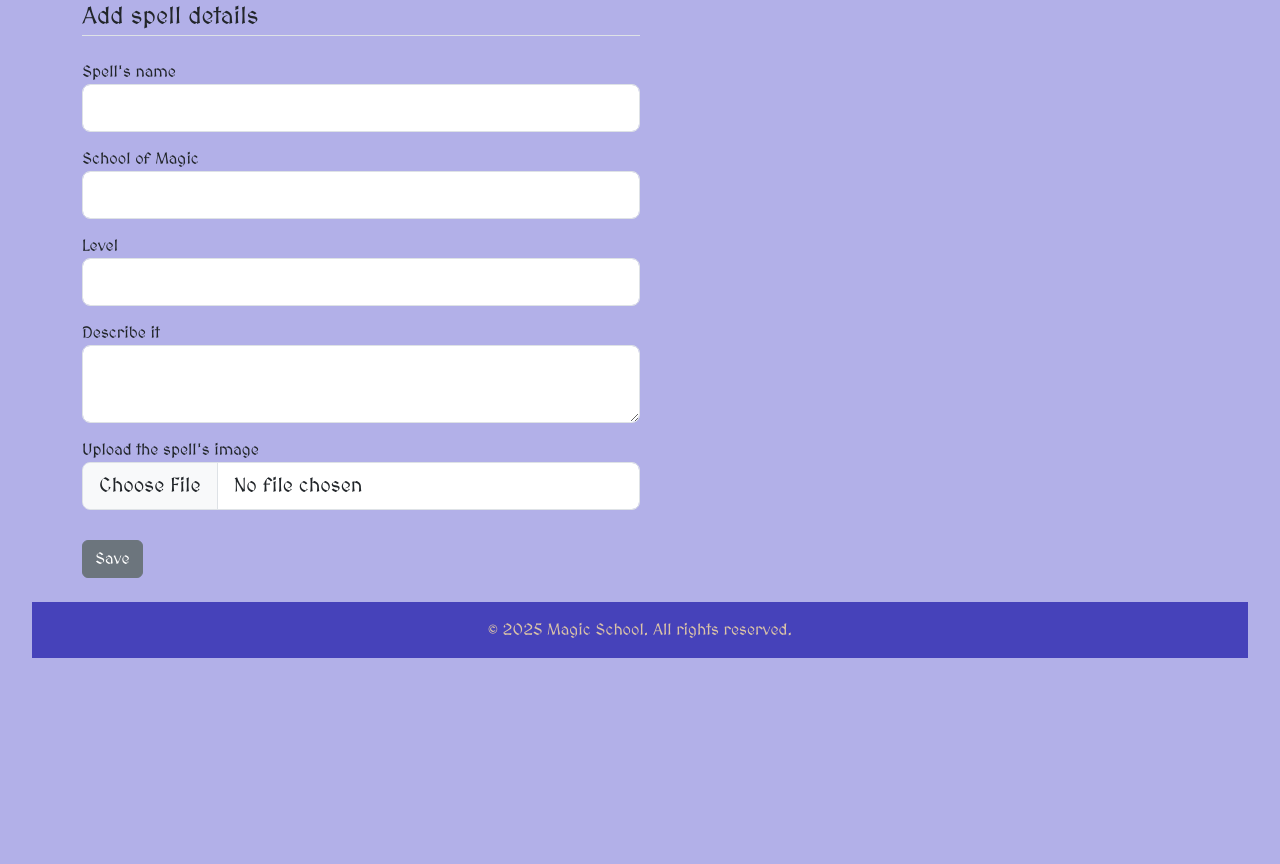
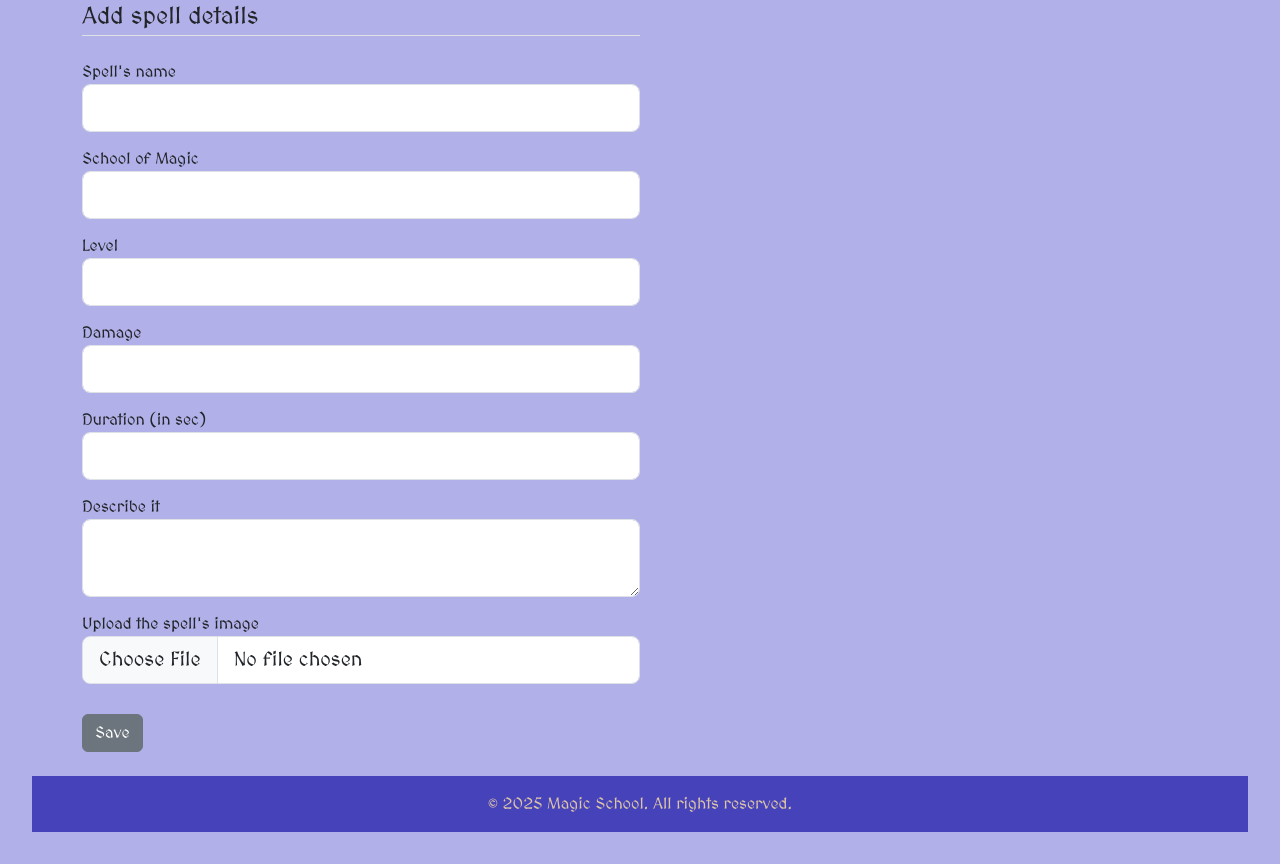
Before and after one commit to Davidva0812/spellbook_app, a Flask app: page /spell/new in a window 1280 px wide. Shown: the part 223-1087 px from the top of the page. Before the commit the page ends 881 px from the top, so only its background shows below. Run offline with Flask 3, Linux system fonts and the light colour scheme; the visitor is signed in with stand-in values (Sample User, id 1); parts of the project's set-up code (start-up, migrations or seed data) failed here and were passed over; some libraries are stand-ins or nearby versions.

Commit message:
Update spell attributes.

```diff
--- a/spellbook/forms.py
+++ b/spellbook/forms.py
@@ -11,6 +11,8 @@ class NewSpellForm(FlaskForm):
     name = StringField("Spell's name", validators=[DataRequired()])
     school = StringField("School of Magic", validators=[DataRequired()])
     level = IntegerField("Level", validators=[DataRequired(), NumberRange(min=1, max=5)])
+    damage = IntegerField("Damage", validators=[NumberRange(min=0, max=1000)])
+    duration = IntegerField("Duration (in sec)", validators=[NumberRange(min=0, max=10000)])
     description = TextAreaField("Describe it")
     image = FileField("Upload the spell's image", validators=[
         FileRequired(),
--- a/spellbook/models.py
+++ b/spellbook/models.py
@@ -24,6 +24,8 @@ class Spell(db.Model):
     name = db.Column(db.String, nullable=False)
     school = db.Column(db.String, nullable=False)
     level = db.Column(db.Integer, nullable=False)
+    damage = db.Column(db.Integer, nullable=True)
+    duration = db.Column(db.Integer, nullable=True)
     description = db.Column(db.String, nullable=True)
     image = db.Column(db.String, nullable=True)
     user_id = db.Column(db.Integer, db.ForeignKey('user.id'), nullable=False)
--- a/spellbook/routes.py
+++ b/spellbook/routes.py
@@ -148,6 +148,8 @@ def update_spell(spell_id):
         spell.name = request.form['name']
         spell.school = request.form['school']
         spell.level = request.form['level']
+        spell.damage = request.form['damage']
+        spell.duration = request.form['duration']
         spell.description = request.form['description']
 
         if 'image' in request.files and request.files['image'].filename != '':
--- a/spellbook/templates/create.html
+++ b/spellbook/templates/create.html
@@ -34,6 +34,14 @@
                 {{ form.level.label(class="form-control-label") }}
                 {{ form.level(class="form-control form-control-lg") }}
             </div>
+             <div class="form-group">
+                {{ form.damage.label(class="form-control-label") }}
+                {{ form.damage(class="form-control form-control-lg") }}
+            </div>
+             <div class="form-group">
+                {{ form.duration.label(class="form-control-label") }}
+                {{ form.duration(class="form-control form-control-lg") }}
+            </div>
             <div class="form-group">
                 {{ form.description.label(class="form-control-label") }}
                 {{ form.description(class="form-control form-control-lg") }}
--- a/spellbook/templates/spells.html
+++ b/spellbook/templates/spells.html
@@ -15,6 +15,8 @@
         <h5 class="card-title"><strong>{{ spell.name }}</strong></h5>
         <h6 class="card-subtitle mb-2 text-muted">{{ spell.school }}</h6>
         <h6 class="card-subtitle mb-2 text-muted">Level: {{ spell.level }}</h6>
+        <h6 class="card-subtitle mb-2 text-muted">Damage: {{ spell.damage }}</h6>
+        <h6 class="card-subtitle mb-2 text-muted">Duration: {{ spell.duration }}</h6>
         <p class="card-text"><em>{{ spell.description }}</em></p>
         <h6 class="card-subtitle mb-2 text-muted">Created by: {{ spell.author.username }}</h6>
 
```
Also changed, not shown: spellbook/templates/update_spell.html (+10 -0 lines).
